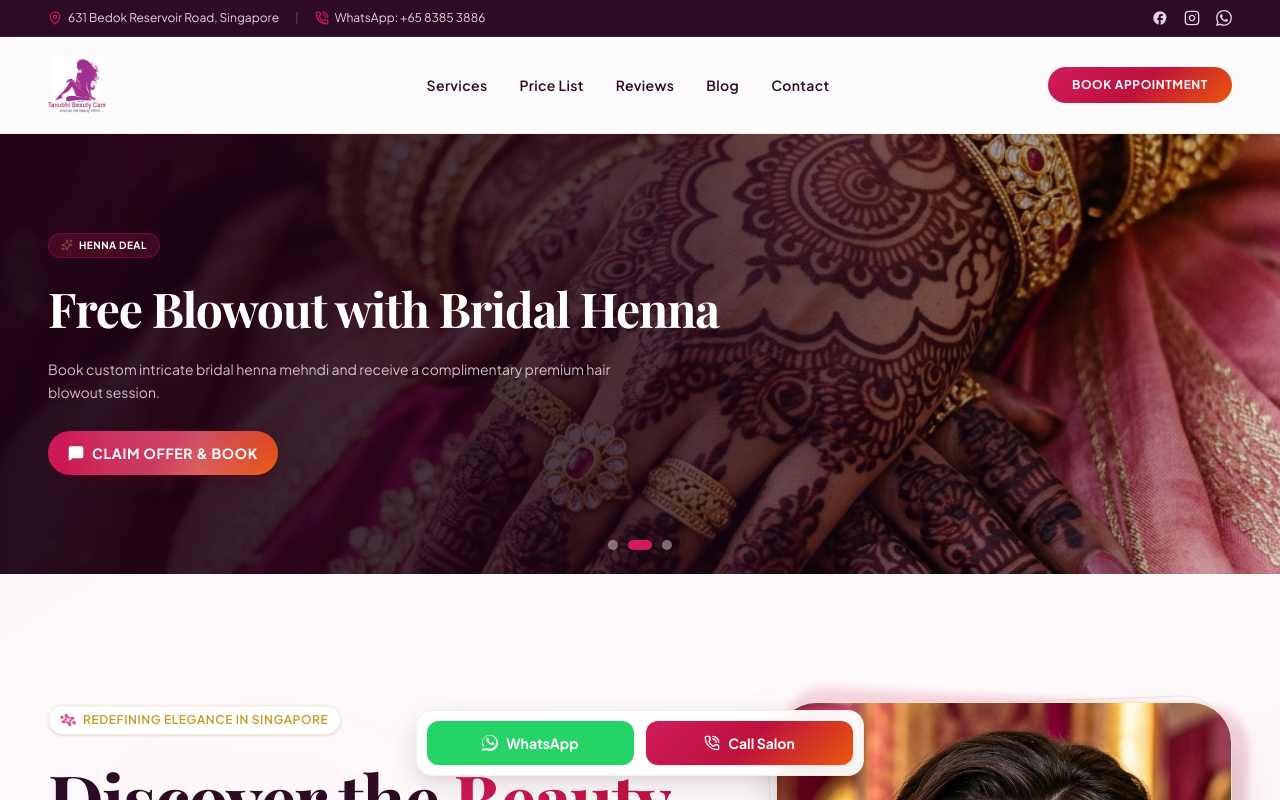
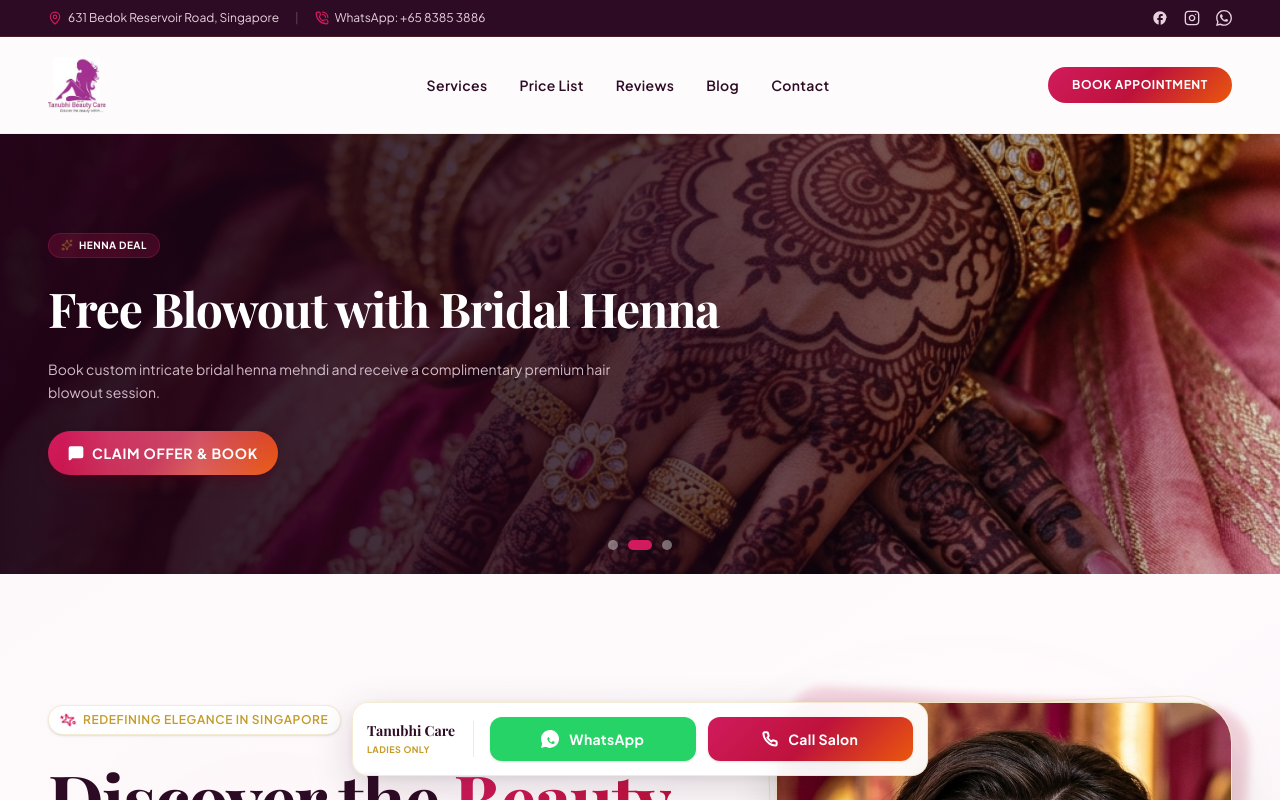
Before and after one commit to clevercroworg/tanubhi, a Next.js app: page / in a window 1280 px wide. Shown: the top 800 px of the page. Built offline with nearby package versions, Linux system fonts and the light colour scheme; a web font is replaced by a local one.

Commit message:
design: polish sticky contact bar with brand badge, authentic SVG icons, and improved spacing

```diff
--- a/src/components/StickyContactBar.tsx
+++ b/src/components/StickyContactBar.tsx
@@ -1,36 +1,55 @@
 "use client";
 
 import React from "react";
-import { PhoneCall } from "lucide-react";
 
 export default function StickyContactBar() {
   return (
-    <div className="fixed bottom-4 left-1/2 -translate-x-1/2 w-[calc(100%-2rem)] max-w-md bg-white/95 backdrop-blur-md rounded-2xl shadow-[0_10px_30px_rgba(45,11,36,0.12),0_4px_12px_rgba(0,0,0,0.05)] border border-brand-accent-gold/15 p-2.5 flex items-center justify-between gap-3 z-50 transition-all duration-300 hover:shadow-[0_12px_36px_rgba(45,11,36,0.16)] md:bottom-6 font-sans">
+    <div className="fixed bottom-4 left-1/2 -translate-x-1/2 w-[calc(100%-2rem)] max-w-xl bg-white/95 backdrop-blur-md rounded-2xl shadow-[0_12px_40px_rgba(45,11,36,0.16),0_2px_12px_rgba(0,0,0,0.06)] border border-brand-accent-gold/20 p-3 flex items-center justify-between gap-4 z-50 transition-all duration-300 hover:shadow-[0_16px_48px_rgba(45,11,36,0.22)] md:bottom-6 md:p-3.5 font-sans">
+
+      {/* Brand Badge (Visible on tablet & desktop, hidden on mobile for optimal button width) */}
+      <div className="hidden sm:flex flex-col items-start gap-0.5 border-r border-brand-accent-gold/20 pr-4.5 flex-shrink-0 select-none">
+        <span className="font-serif text-sm font-bold text-brand-dark">Tanubhi Care</span>
+        <span className="text-[9px] font-bold text-brand-accent-gold uppercase tracking-wider">Ladies Only</span>
+      </div>
+
+      {/* Buttons Action Area */}
+      <div className="flex-grow flex items-center gap-3 w-full sm:w-auto">
         {/* WhatsApp Button */}
         <a
           href="https://wa.me/6583853886?text=Hi%20Tanubhi%20Beauty%20Care%2C%20I%20would%20like%20to%20inquire%20about%20your%20services."
           target="_blank"
           rel="noopener noreferrer"
-        className="flex-1 flex items-center justify-center gap-2 py-3 px-4 rounded-xl font-bold text-white bg-[#25D366] hover:bg-[#20ba59] shadow-sm hover:shadow-md transition-all duration-300 active:scale-98 text-xs sm:text-sm group"
+          className="flex-1 flex items-center justify-center gap-2.5 py-3 px-4 sm:px-6 rounded-xl font-bold text-white bg-[#25D366] hover:bg-[#20ba59] shadow-sm hover:shadow-md transition-all duration-300 hover:scale-[1.02] active:scale-[0.97] text-xs sm:text-sm group"
         >
+          {/* Authentic WhatsApp SVG Icon */}
           <svg
-          className="w-4 h-4 fill-current transition-transform duration-300 group-hover:scale-110"
+            className="w-4.5 h-4.5 fill-current transition-transform duration-300 group-hover:scale-110"
             viewBox="0 0 24 24"
             aria-hidden="true"
           >
-          <path d="M.057 24l1.687-6.163c-1.041-1.804-1.588-3.849-1.587-5.946C.06 5.348 5.397.01 12.008.01c3.202.001 6.212 1.246 8.477 3.514 2.266 2.268 3.507 5.28 3.505 8.484-.004 6.657-5.34 11.997-11.953 11.997-2.005-.001-3.973-.502-5.724-1.457L0 24zm6.59-4.846c1.6.95 3.188 1.449 4.782 1.45h.007c5.489 0 9.954-4.466 9.957-9.957.002-2.661-1.034-5.162-2.915-7.046C16.538 1.717 14.04 .68 11.381.68c-5.49 0-9.956 4.466-9.959 9.958-.001 1.71.472 3.38 1.37 4.86L1.7 20.89l5.65-1.48c.002 0 .003-.001.005-.001zm11.236-7.643c-.301-.15-1.785-.881-2.062-.982-.278-.1-.48-.15-.68.15-.2.3-.775.982-.95 1.183-.175.2-.35.225-.65.075-.302-.15-1.274-.469-2.427-1.496-.897-.8-1.502-1.79-1.278-2.193.125-.2.25-.4.375-.55.125-.15.201-.25.3-.45.1-.2.05-.375-.025-.525-.075-.15-.68-1.636-.932-2.238-.246-.593-.497-.513-.68-.522-.175-.008-.375-.01-.575-.01-.2 0-.525.075-.8.375-.275.3-1.05 1.027-1.05 2.505 0 1.477 1.075 2.903 1.225 3.103.15.2 2.11 3.224 5.116 4.522.715.31 1.273.495 1.708.633.72.227 1.374.195 1.892.118.577-.087 1.784-.73 2.035-1.434.25-.705.25-1.31.175-1.433-.075-.125-.275-.201-.575-.351z" />
+            <path d="M12.004 0C5.378 0 .004 5.374.004 12c0 2.112.551 4.17 1.595 5.986L.004 24l6.19-1.623c1.762.96 3.738 1.467 5.81 1.467 6.626 0 12-5.374 12-12s-5.374-12-12-12zm6.368 17.068c-.27.765-1.353 1.4-1.854 1.493-.456.084-.91.134-2.88-.65-2.52-1.002-4.148-3.568-4.274-3.734-.127-.168-.94-1.25-.94-2.385 0-1.134.59-1.69.802-1.914.212-.224.464-.28.62-.28.156 0 .312.002.448.006.146.004.34-.056.53.4.2.48.68 1.666.74 1.785.06.12.1.26.02.42-.08.16-.12.26-.24.4-.12.14-.25.312-.36.42-.12.12-.246.252-.106.492.14.24.62 1.022 1.33 1.654.914.814 1.684 1.066 1.924 1.186.24.12.38.1.52-.06.14-.16.6-1.002.76-1.344.16-.34.32-.28.54-.2.22.08 1.4.66 1.64.78.24.12.4.18.46.28.06.1.06.58-.2 1.344z"/>
           </svg>
-        <span>WhatsApp</span>
+          <span className="tracking-wide">WhatsApp</span>
         </a>
 
-      {/* Phone Call Button */}
+        {/* Call Button */}
         <a
           href="tel:+6583853886"
-        className="flex-1 flex items-center justify-center gap-2 py-3 px-4 rounded-xl font-bold text-white bg-gradient-pink-sunset hover:opacity-95 shadow-sm hover:shadow-md transition-all duration-300 active:scale-98 text-xs sm:text-sm group"
+          className="flex-1 flex items-center justify-center gap-2.5 py-3 px-4 sm:px-6 rounded-xl font-bold text-white bg-gradient-pink-sunset hover:opacity-95 shadow-sm hover:shadow-md transition-all duration-300 hover:scale-[1.02] active:scale-[0.97] text-xs sm:text-sm group"
         >
-        <PhoneCall className="w-4 h-4 transition-transform duration-300 group-hover:scale-110" />
-        <span>Call Salon</span>
+          {/* Authentic Call SVG Icon */}
+          <svg
+            className="w-4 h-4 fill-none stroke-current stroke-3 transition-transform duration-300 group-hover:rotate-12 group-hover:scale-110"
+            viewBox="0 0 24 24"
+            strokeLinecap="round"
+            strokeLinejoin="round"
+            aria-hidden="true"
+          >
+            <path d="M22 16.92v3a2 2 0 0 1-2.18 2 19.79 19.79 0 0 1-8.63-3.07 19.5 19.5 0 0 1-6-6 19.79 19.79 0 0 1-3.07-8.67A2 2 0 0 1 4.11 2h3a2 2 0 0 1 2 1.72 12.84 12.84 0 0 0 .7 2.81 2 2 0 0 1-.45 2.11L8.09 9.91a16 16 0 0 0 6 6l1.27-1.27a2 2 0 0 1 2.11-.45 12.84 12.84 0 0 0 2.81.7A2 2 0 0 1 22 16.92z"/>
+          </svg>
+          <span className="tracking-wide">Call Salon</span>
         </a>
+      </div>
     </div>
   );
 }
```
Lines whose indentation alone changed are shown as unchanged.
